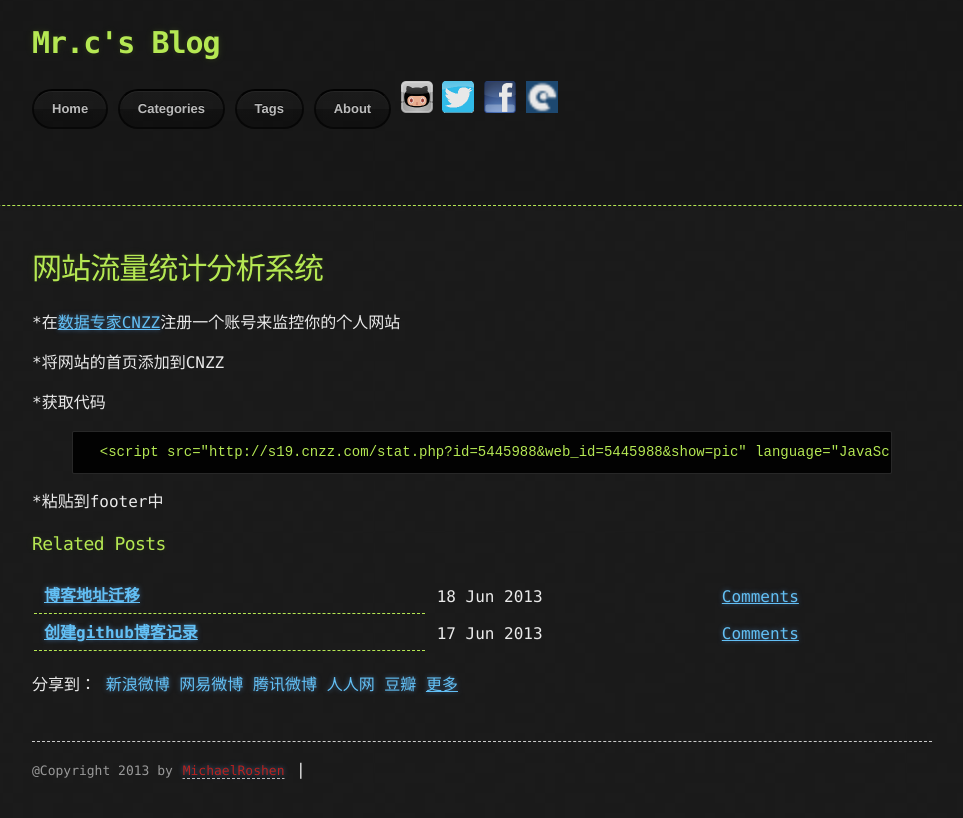
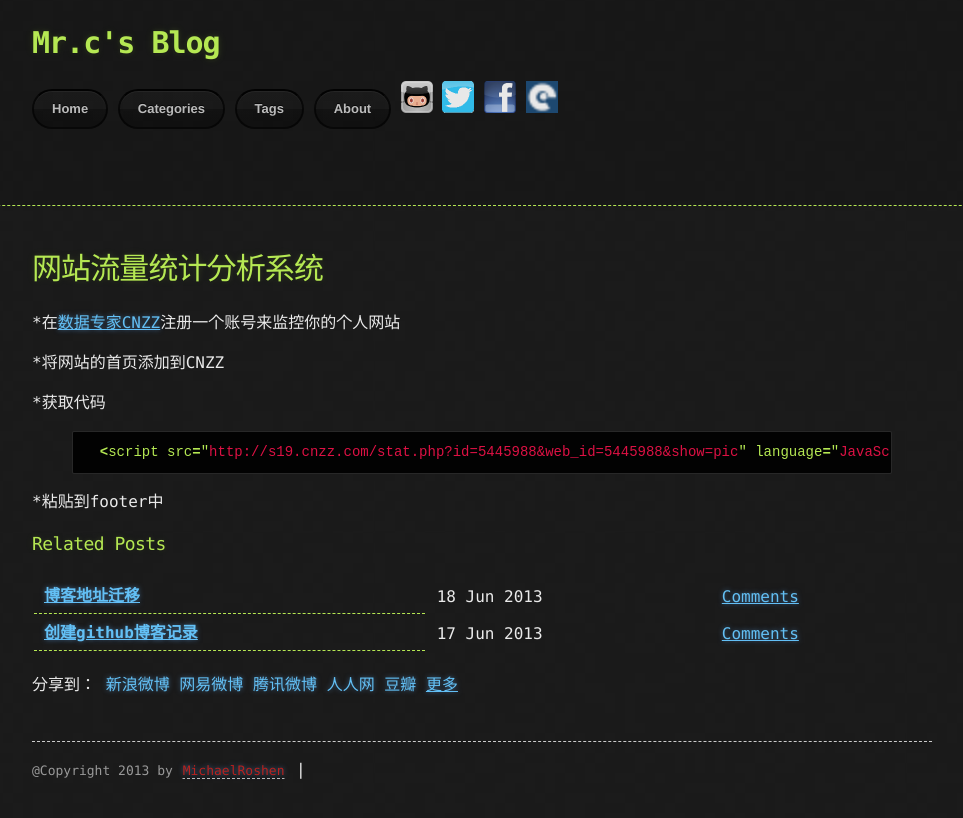
Before and after one commit to MichaelRoshen/michaelroshen.github.com, a Jekyll site: the page built from _posts/2013-06-19-web-traffic-statistics.md, in a window 1280 px wide. Shown: the top 818 px of the page, without its empty margins (158-1121 px from the left). Built offline with Jekyll 4.4.1, drawn with Linux system fonts in a browser that asks for light colours; Markdown is read by kramdown in place of the engine named in the settings; comment, search, counter and statistics services are not loaded.

Commit message:
update files

```diff
--- a/_posts/2013-06-19-web-traffic-statistics.md
+++ b/_posts/2013-06-19-web-traffic-statistics.md
@@ -13,7 +13,7 @@ title: 网站流量统计分析
 *获取代码
 
 
-{% highlight javascritpy %}
+{% highlight javascript %}
   <script src="http://s19.cnzz.com/stat.php?id=5445988&web_id=5445988&show=pic" language="JavaScript"></script>
 {% endhighlight %}
 
```
